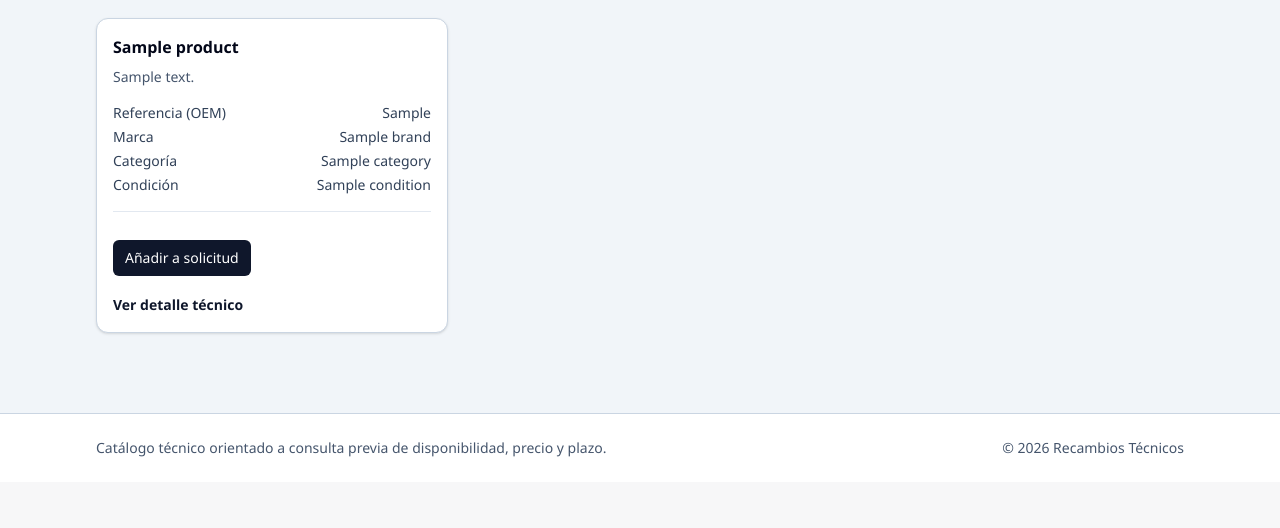
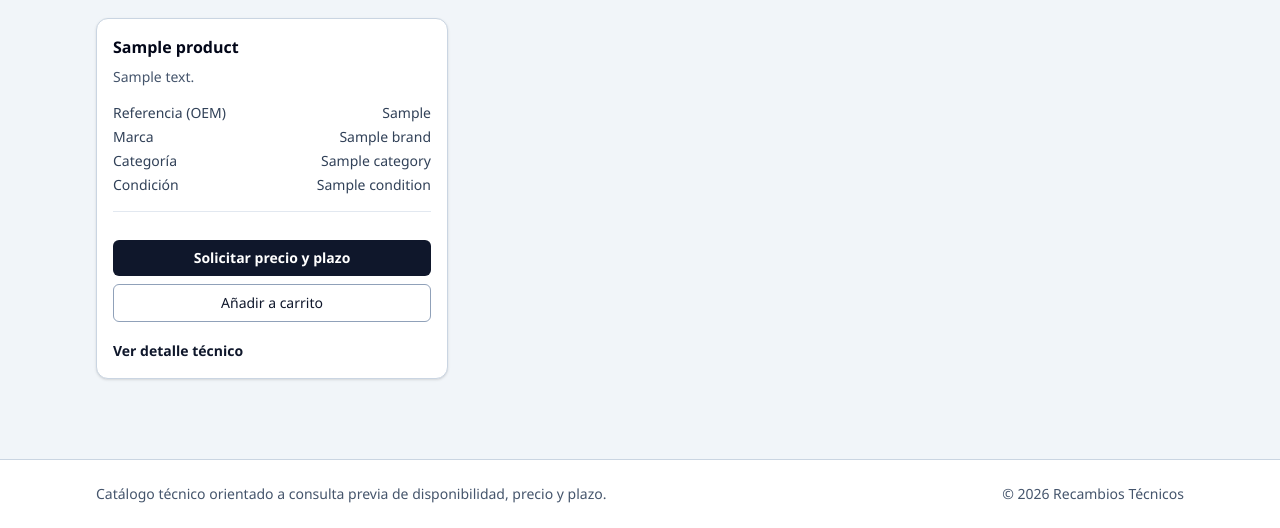
Before and after one commit to jonsande/recambios, a Django app: page /es/productos/ in a window 1280 px wide. Shown: the part 705-1233 px from the top of the page. Before the commit the page ends 1162 px from the top, so only its background shows below. Run offline with Django 5.2, Linux system fonts and the light colour scheme; tables that the repository leaves empty hold one stand-in row (values such as "Sample post"); data that the repository does not hold is empty; style sheets or scripts are compiled from the project's sources.

Commit message:
PHASE 11 más retoquess

```diff
--- a/src/templates/catalog/partials/product_card.html
+++ b/src/templates/catalog/partials/product_card.html
@@ -52,17 +52,29 @@
       </p>
     {% endif %}
 
-    <form method="post" action="{% url 'cart:request_cart_add' product_id=product.id %}" class="mt-3">
+    <div class="mt-3 space-y-2">
+      <form method="post" action="{% url 'cart:request_cart_direct_inquiry' product_id=product.id %}">
+        {% csrf_token %}
+        <button
+          type="submit"
+          class="inline-flex w-full justify-center rounded-md bg-slate-900 px-3 py-2 text-sm font-semibold text-white hover:bg-slate-700 focus:outline-none focus-visible:ring-2 focus-visible:ring-slate-700 focus-visible:ring-offset-2"
+        >
+          {% trans "Solicitar precio y plazo" %}
+        </button>
+      </form>
+
+      <form method="post" action="{% url 'cart:request_cart_add' product_id=product.id %}">
         {% csrf_token %}
         <input type="hidden" name="quantity" value="1">
         <input type="hidden" name="next" value="{{ request.get_full_path }}">
         <button
           type="submit"
-        class="inline-flex rounded-md bg-slate-900 px-3 py-2 text-sm font-medium text-white hover:bg-slate-700 focus:outline-none focus-visible:ring-2 focus-visible:ring-slate-700 focus-visible:ring-offset-2"
+          class="inline-flex w-full justify-center rounded-md border border-slate-400 px-3 py-2 text-sm font-medium text-slate-900 hover:bg-slate-100 focus:outline-none focus-visible:ring-2 focus-visible:ring-slate-700 focus-visible:ring-offset-2"
         >
-        {% trans "Añadir a solicitud" %}
+          {% trans "Añadir a carrito" %}
         </button>
       </form>
+    </div>
   </div>
 
   <div class="mt-4">
```
Also changed, not shown: src/locale/en/LC_MESSAGES/django.po, 1 other file. Lines whose indentation alone changed are shown as unchanged.
